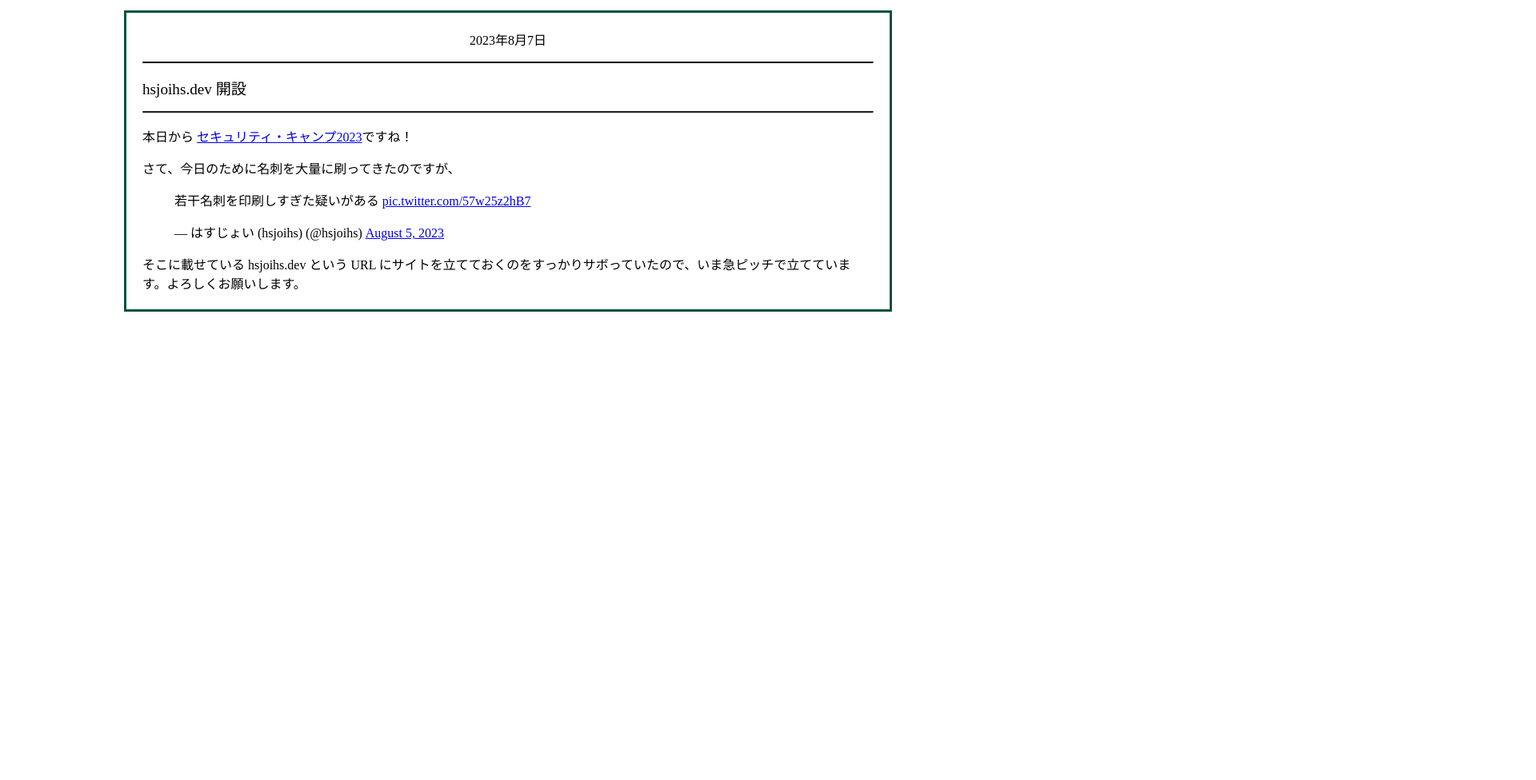
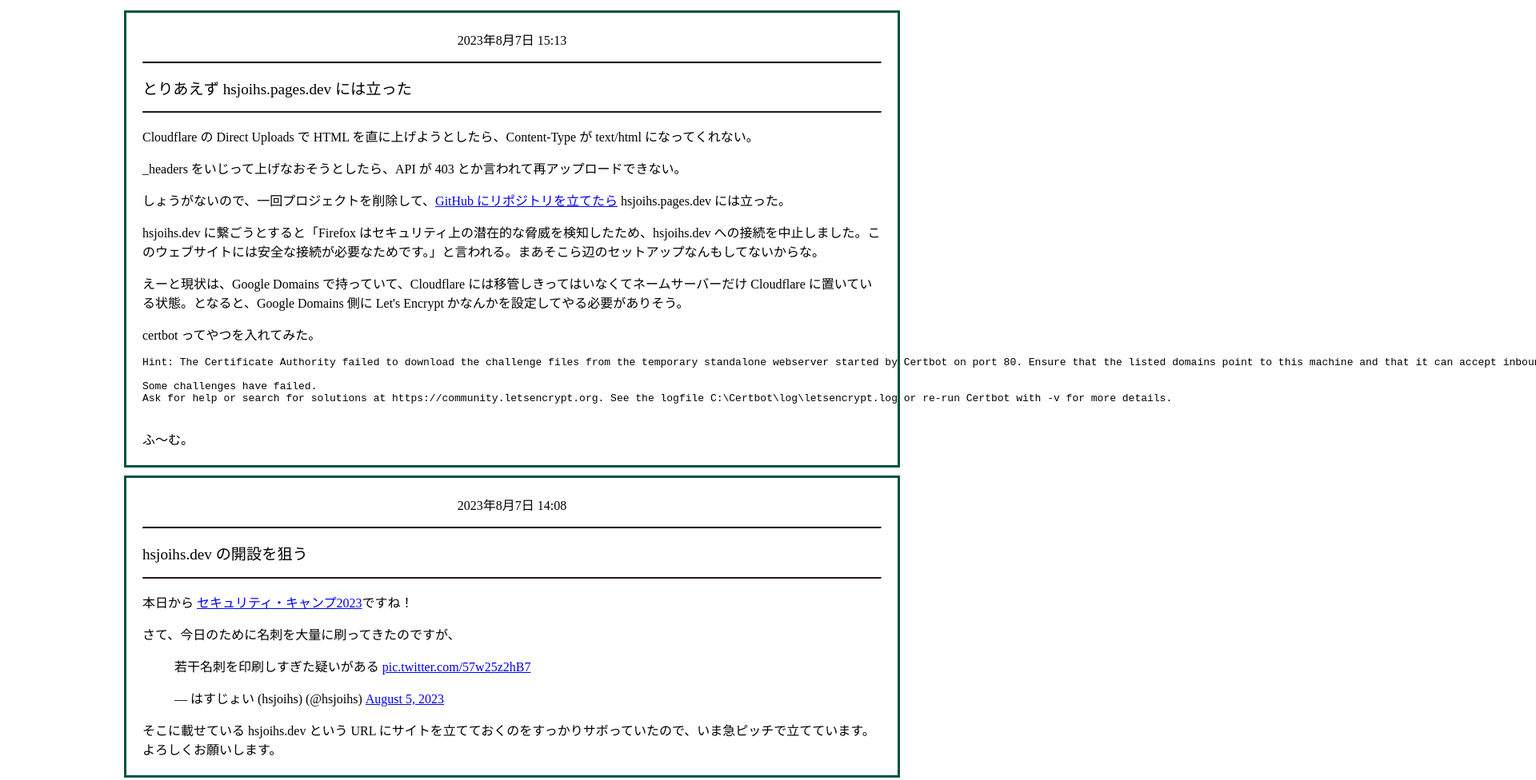
Before and after one commit to sozysozbot/hsjoihs.dev, a plain HTML site: page index.html in a window 1280 px wide. Shown: the part 130-1106 px from the top of the page at 80% size, 1920 px wide, since content can reach past the window. Before the commit the page ends 800 px from the top, so only its background shows below. Drawn offline with Linux system fonts and the light colour scheme.

Commit message:
hsjoihs.pages.dev は立ったが hsjoihs.dev が立っていない

```diff
--- a/index.html
+++ b/index.html
@@ -138,10 +138,30 @@
     <div style="margin: 0 auto; max-width: 970px; display: flex;">
         <nav id="posts" style="width: 970px;">
             <article class="post">
-                <p class="date">2023年8月7日</p>
+                <p class="date">2023年8月7日 15:13</p>
                 <hr>
                 <article lang="ja">
-                    <h2>hsjoihs.dev 開設</h2>
+                    <h2>とりあえず hsjoihs.pages.dev には立った</h2>
+                    <hr>
+                    <p>Cloudflare の Direct Uploads で HTML を直に上げようとしたら、Content-Type が text/html になってくれない。</p>
+                    <p>_headers をいじって上げなおそうとしたら、API が 403 とか言われて再アップロードできない。</p>
+                    <p>しょうがないので、一回プロジェクトを削除して、<a href="https://github.com/sozysozbot/hsjoihs.dev">GitHub にリポジトリを立てたら</a> hsjoihs.pages.dev には立った。</p>
+                    <p>hsjoihs.dev に繋ごうとすると「Firefox はセキュリティ上の潜在的な脅威を検知したため、hsjoihs.dev への接続を中止しました。このウェブサイトには安全な接続が必要なためです。」と言われる。まあそこら辺のセットアップなんもしてないからな。</p>
+                    <p>えーと現状は、Google Domains で持っていて、Cloudflare には移管しきってはいなくてネームサーバーだけ Cloudflare に置いている状態。となると、Google Domains 側に Let's Encrypt かなんかを設定してやる必要がありそう。</p>
+                    <p>certbot ってやつを入れてみた。</p>
+                    <pre>Hint: The Certificate Authority failed to download the challenge files from the temporary standalone webserver started by Certbot on port 80. Ensure that the listed domains point to this machine and that it can accept inbound connections from the internet.
+
+Some challenges have failed.
+Ask for help or search for solutions at https://community.letsencrypt.org. See the logfile C:\Certbot\log\letsencrypt.log or re-run Certbot with -v for more details.
+                    </pre>
+                    <p>ふ～む。</p>
+                </article>
+            </article>
+            <article class="post">
+                <p class="date">2023年8月7日 14:08</p>
+                <hr>
+                <article lang="ja">
+                    <h2>hsjoihs.dev の開設を狙う</h2>
                     <hr>
                     <p>本日から <a
                             href="https://www.ipa.go.jp/jinzai/security-camp/2023/zenkoku/index.html">セキュリティ・キャンプ2023</a>ですね！
```
